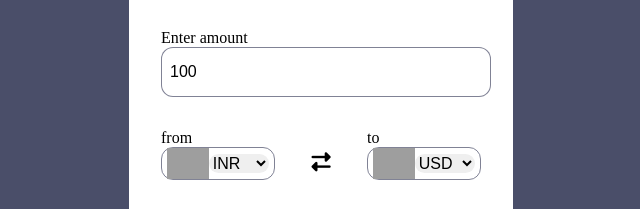
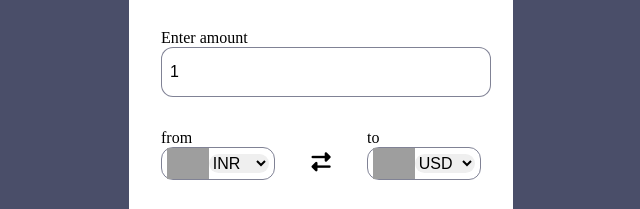
Before and after one commit to Jayesh-2007/CurrencyConverter, a plain HTML site: page index.html in a window 1280 px wide. Shown: the part 210-419 px from the top of the page, 319-959 px from the left. Drawn offline with Linux system fonts and the light colour scheme; grey boxes are pictures that could not be loaded.

Commit message:
input default value change to the 1

```diff
--- a/index.html
+++ b/index.html
@@ -17,7 +17,7 @@
         <form>
         <div class="amount">
             <p>Enter amount</p>
-            <input type="text" value="100">
+            <input type="text" value="1">
         </div>
         <div class="dropdown">
             <div class="from">
```
